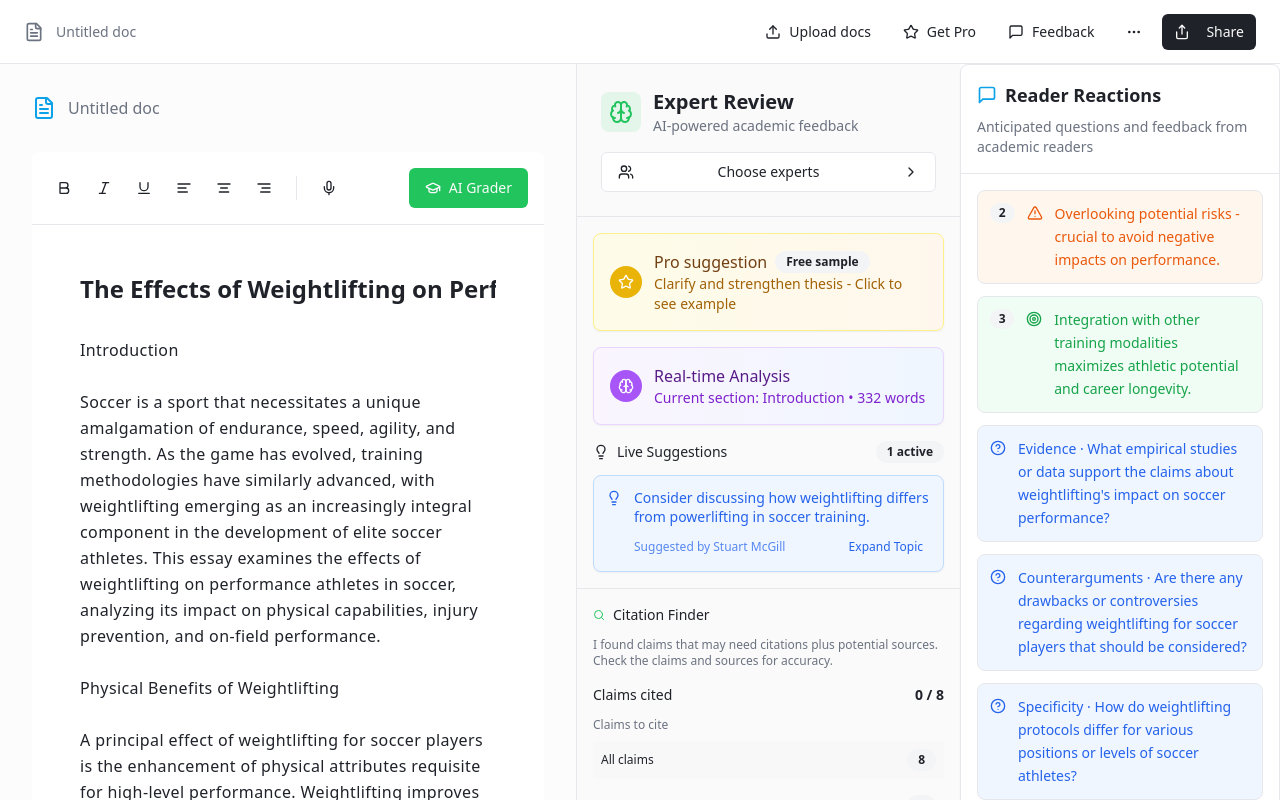
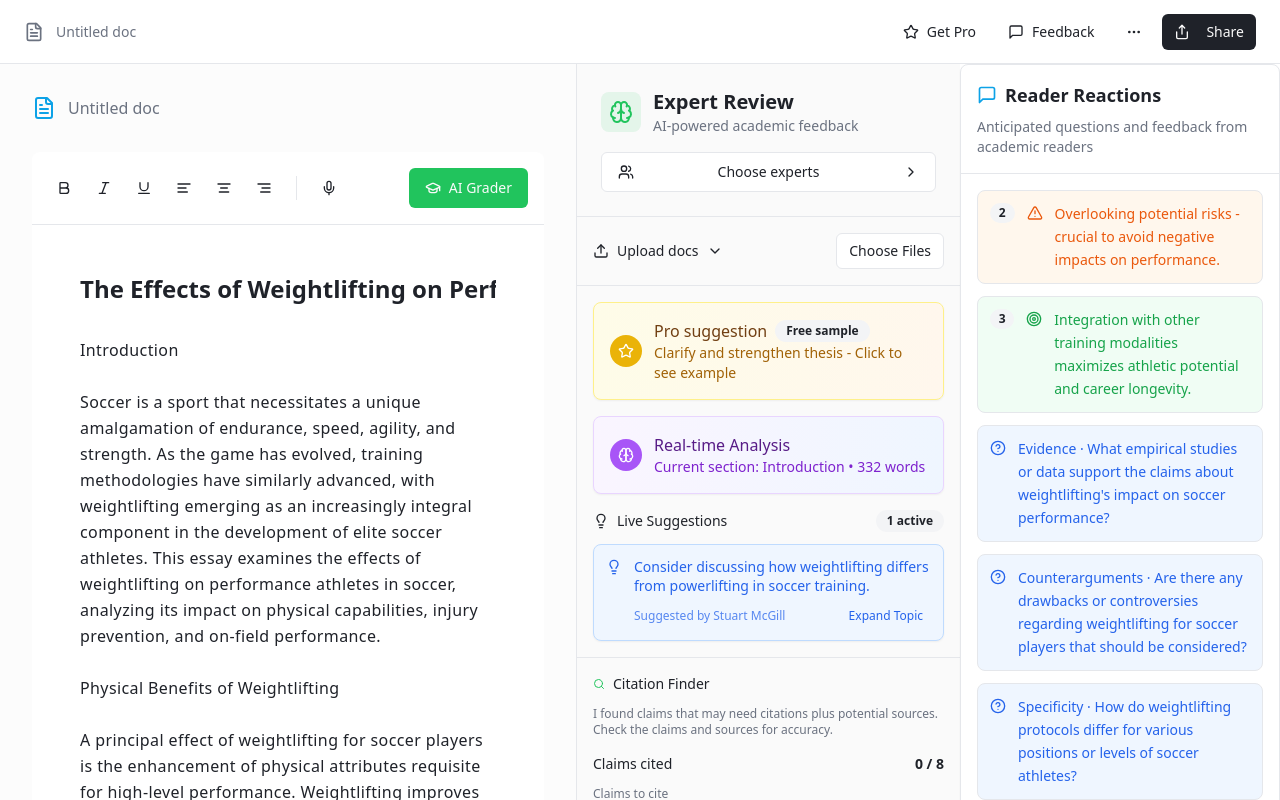
Before and after one commit to abrahamdreams/insight-writer-ai, a React (Vite) app: page / in a window 1280 px wide. Shown: the top 800 px of the page. Built offline with nearby package versions, Linux system fonts and the light colour scheme.

Commit message:
Move "Upload docs" button

```diff
--- a/src/components/ExpertReview.tsx
+++ b/src/components/ExpertReview.tsx
@@ -6,6 +6,7 @@ import ExpertComment from './ExpertComment';
 import WritingAgents from './WritingAgents';
 import CitationFinder from './CitationFinder';
 import ProactiveAssistant from './ProactiveAssistant';
+import ExpertReviewDocumentUpload from './ExpertReviewDocumentUpload';
 import { useState } from 'react';
 
 interface UploadedDocument {
@@ -25,9 +26,10 @@ interface ExpertReviewProps {
     onInsertWithHighlight?: (text: string) => void;
   };
   uploadedDocuments?: any[];
+  onDocumentsChange?: (documents: any[]) => void;
 }
 
-const ExpertReview = ({ contentProps, uploadedDocuments = [] }: ExpertReviewProps) => {
+const ExpertReview = ({ contentProps, uploadedDocuments = [], onDocumentsChange = () => {} }: ExpertReviewProps) => {
 
   const getContextualComments = () => {
     const baseComments = [
@@ -105,6 +107,12 @@ const ExpertReview = ({ contentProps, uploadedDocuments = [] }: ExpertReviewProp
         </Button>
       </div>
 
+      {/* Document Upload */}
+      <ExpertReviewDocumentUpload
+        documents={uploadedDocuments}
+        onDocumentsChange={onDocumentsChange}
+      />
+
       {/* Content */}
       <div className="flex-1 overflow-y-auto">
         {/* Proactive Assistant */}
--- a/src/components/HeaderDocumentUpload.tsx
+++ b/src/components/ExpertReviewDocumentUpload.tsx
@@ -1,13 +1,14 @@
 import { useState, useRef } from 'react';
-import { Upload, File, X } from 'lucide-react';
+import { Upload, File, X, ChevronDown } from 'lucide-react';
 import { Button } from '@/components/ui/button';
 import { Badge } from '@/components/ui/badge';
+import { Card } from '@/components/ui/card';
 import { useToast } from '@/hooks/use-toast';
 import {
-  Popover,
-  PopoverContent,
-  PopoverTrigger,
-} from '@/components/ui/popover';
+  Collapsible,
+  CollapsibleContent,
+  CollapsibleTrigger,
+} from '@/components/ui/collapsible';
 
 interface UploadedDocument {
   id: string;
@@ -18,13 +19,14 @@ interface UploadedDocument {
   uploadedAt: Date;
 }
 
-interface HeaderDocumentUploadProps {
+interface ExpertReviewDocumentUploadProps {
   documents: UploadedDocument[];
   onDocumentsChange: (documents: UploadedDocument[]) => void;
 }
 
-const HeaderDocumentUpload = ({ documents, onDocumentsChange }: HeaderDocumentUploadProps) => {
+const ExpertReviewDocumentUpload = ({ documents, onDocumentsChange }: ExpertReviewDocumentUploadProps) => {
   const [uploading, setUploading] = useState(false);
+  const [isOpen, setIsOpen] = useState(false);
   const fileInputRef = useRef<HTMLInputElement>(null);
   const { toast } = useToast();
 
@@ -116,6 +118,7 @@ const HeaderDocumentUpload = ({ documents, onDocumentsChange }: HeaderDocumentUp
         title: "Documents uploaded",
         description: `Successfully uploaded ${newDocuments.length} document(s)`,
       });
+      setIsOpen(true); // Expand to show uploaded docs
     }
   };
 
@@ -135,63 +138,54 @@ const HeaderDocumentUpload = ({ documents, onDocumentsChange }: HeaderDocumentUp
   };
 
   return (
-    <Popover>
-      <PopoverTrigger asChild>
-        <Button variant="ghost" size="sm" className="gap-2 relative">
+    <div className="p-4 border-b border-border">
+      <Collapsible open={isOpen} onOpenChange={setIsOpen}>
+        <div className="flex items-center justify-between">
+          <div className="flex items-center gap-2">
+            <CollapsibleTrigger asChild>
+              <Button variant="ghost" size="sm" className="p-0 h-auto">
+                <div className="flex items-center gap-2">
                   <Upload className="h-4 w-4" />
-          Upload docs
+                  <span className="font-medium">Upload docs</span>
                   {documents.length > 0 && (
                     <Badge variant="secondary" className="ml-1 h-5 text-xs">
                       {documents.length}
                     </Badge>
                   )}
+                  <ChevronDown className={`h-4 w-4 transition-transform ${isOpen ? 'rotate-180' : ''}`} />
+                </div>
               </Button>
-      </PopoverTrigger>
-      <PopoverContent className="w-80 p-4" align="end">
-        <div className="space-y-4">
-          <div>
-            <h4 className="font-medium mb-2">Upload Context Documents</h4>
-            <p className="text-xs text-muted-foreground mb-3">
-              Upload assignment guidelines, rubrics, or reference materials
-            </p>
+            </CollapsibleTrigger>
           </div>
-
-          {/* Upload Button */}
           <Button
             variant="outline"
             size="sm"
             onClick={() => fileInputRef.current?.click()}
             disabled={uploading}
-            className="w-full"
           >
-            <Upload className="h-4 w-4 mr-2" />
             {uploading ? 'Processing...' : 'Choose Files'}
           </Button>
+        </div>
 
-          <input
-            ref={fileInputRef}
-            type="file"
-            multiple
-            accept=".pdf,.docx,.txt,.md"
-            onChange={handleFileSelect}
-            className="hidden"
-          />
+        <CollapsibleContent className="mt-3">
+          <div className="space-y-3">
+            <p className="text-xs text-muted-foreground">
+              Upload assignment guidelines, rubrics, or reference materials for contextual feedback
+            </p>
 
             {/* Uploaded Documents */}
             {documents.length > 0 && (
               <div className="space-y-2">
+                {documents.map((doc) => (
+                  <Card key={doc.id} className="p-2">
                     <div className="flex items-center justify-between">
-                <span className="text-sm font-medium">Uploaded</span>
-                <Badge variant="secondary">{documents.length}</Badge>
-              </div>
-              <div className="max-h-40 overflow-y-auto space-y-2">
-                {documents.map((doc) => (
-                  <div key={doc.id} className="flex items-center justify-between p-2 bg-muted/50 rounded text-xs">
                       <div className="flex items-center gap-2 flex-1 min-w-0">
-                      <File className="h-3 w-3 text-muted-foreground flex-shrink-0" />
+                        <File className="h-4 w-4 text-muted-foreground flex-shrink-0" />
                         <div className="flex-1 min-w-0">
-                        <p className="truncate font-medium">{doc.name}</p>
-                        <p className="text-muted-foreground">{formatFileSize(doc.size)}</p>
+                          <p className="text-sm font-medium truncate">{doc.name}</p>
+                          <p className="text-xs text-muted-foreground">
+                            {formatFileSize(doc.size)} • {doc.uploadedAt.toLocaleDateString()}
+                          </p>
                         </div>
                       </div>
                       <Button
@@ -203,8 +197,8 @@ const HeaderDocumentUpload = ({ documents, onDocumentsChange }: HeaderDocumentUp
                         <X className="h-3 w-3" />
                       </Button>
                     </div>
+                  </Card>
                 ))}
-              </div>
               </div>
             )}
 
@@ -214,9 +208,19 @@ const HeaderDocumentUpload = ({ documents, onDocumentsChange }: HeaderDocumentUp
               </div>
             )}
           </div>
-      </PopoverContent>
-    </Popover>
+        </CollapsibleContent>
+      </Collapsible>
+
+      <input
+        ref={fileInputRef}
+        type="file"
+        multiple
+        accept=".pdf,.docx,.txt,.md"
+        onChange={handleFileSelect}
+        className="hidden"
+      />
+    </div>
   );
 };
 
-export default HeaderDocumentUpload;
+export default ExpertReviewDocumentUpload;
--- a/src/components/Header.tsx
+++ b/src/components/Header.tsx
@@ -1,13 +1,7 @@
 import { FileText, Share, MoreHorizontal, Star, MessageSquare } from 'lucide-react';
 import { Button } from '@/components/ui/button';
-import HeaderDocumentUpload from './HeaderDocumentUpload';
 
-interface HeaderProps {
-  documents?: any[];
-  onDocumentsChange?: (documents: any[]) => void;
-}
-
-const Header = ({ documents = [], onDocumentsChange = () => {} }: HeaderProps) => {
+const Header = () => {
   return (
     <header className="h-16 bg-background border-b border-border flex items-center justify-between px-6">
       {/* Left side - Document info */}
@@ -20,10 +14,6 @@ const Header = ({ documents = [], onDocumentsChange = () => {} }: HeaderProps) =
 
       {/* Right side - Actions */}
       <div className="flex items-center gap-2">
-        <HeaderDocumentUpload
-          documents={documents}
-          onDocumentsChange={onDocumentsChange}
-        />
         <Button variant="ghost" size="sm" className="gap-2">
           <Star className="h-4 w-4" />
           Get Pro
--- a/src/pages/Index.tsx
+++ b/src/pages/Index.tsx
@@ -23,10 +23,7 @@ const Index = () => {
 
   return (
     <div className="min-h-screen bg-background flex flex-col">
-      <Header
-        documents={uploadedDocuments}
-        onDocumentsChange={setUploadedDocuments}
-      />
+      <Header />
       <div className="flex flex-1">
         <DocumentEditor
           ref={documentEditorRef}
@@ -40,6 +37,7 @@ const Index = () => {
             onInsertWithHighlight: documentEditorRef.current?.insertWithHighlight
           }}
           uploadedDocuments={uploadedDocuments}
+          onDocumentsChange={setUploadedDocuments}
         />
         <ReaderReactions />
       </div>
```
Lines whose indentation alone changed are shown as unchanged.
